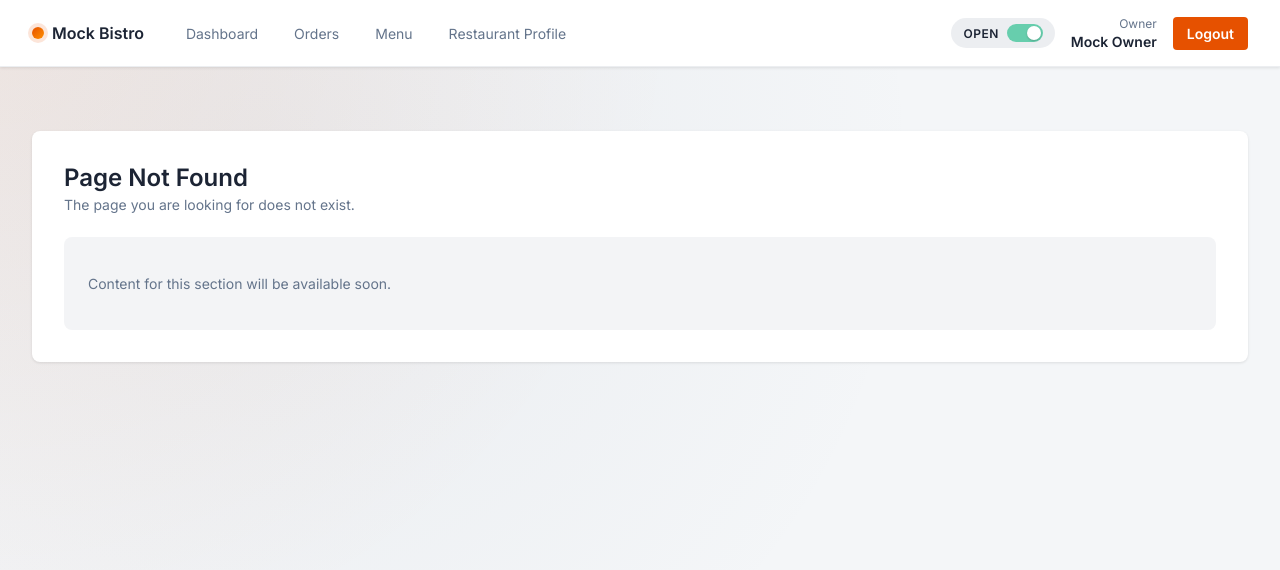
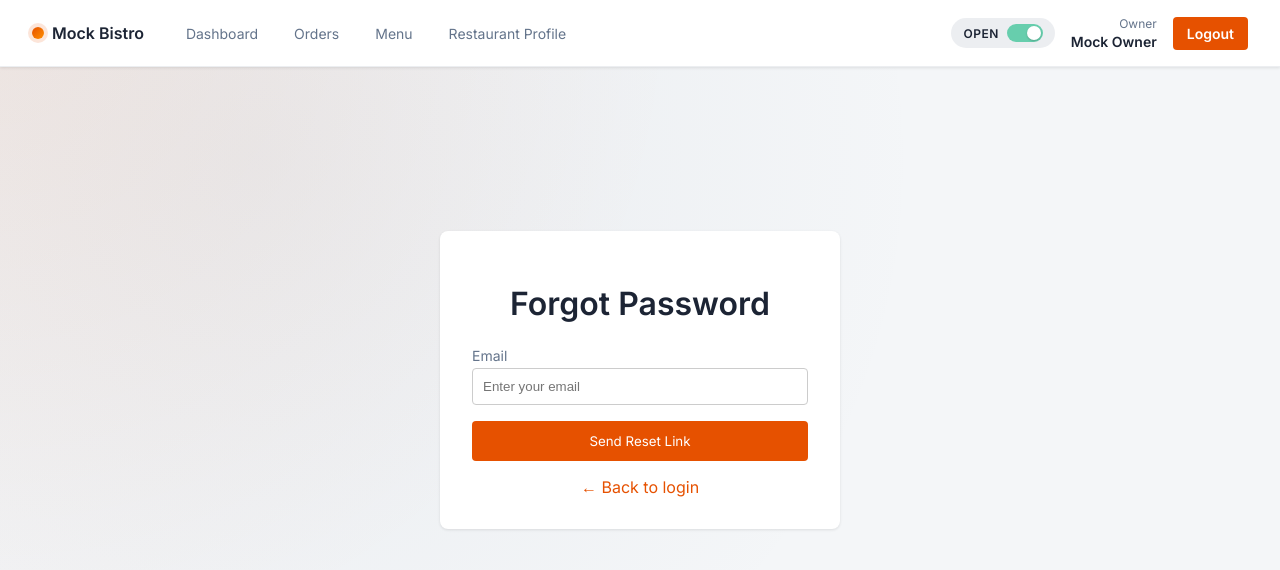
Before and after one commit to 26B-CSE438-Microservices-Architecture/Web, an Angular app: page /forgot-password in a window 1280 px wide. Before the commit this address had no page. Shown: the top 570 px of the page. Built offline with nearby package versions, Linux system fonts and the light colour scheme.

Commit message:
Add forgot password page and login updates

```diff
--- a/src/app/app.routes.ts
+++ b/src/app/app.routes.ts
@@ -6,6 +6,12 @@ export const routes: Routes = [
     loadComponent: () =>
       import('./pages/login/login.component').then(m => m.LoginComponent)
   },
+  {
+  path: 'forgot-password',
+  loadComponent: () =>
+    import('./pages/forgot-password/forgot-password.component')
+      .then(m => m.ForgotPasswordComponent)
+},
   {
     path: '',
     pathMatch: 'full',
@@ -37,6 +43,7 @@ export const routes: Routes = [
     canActivate: [AuthGuard],   // <-- protected
     data: { title: 'Restaurant Profile', subtitle: 'Update details, hours, and availability.' }
   },
+
   {
     path: '**',
     loadComponent: () =>
--- /dev/null
+++ b/src/app/pages/forgot-password/forgot-password.component.css
@@ -0,0 +1,69 @@
+.forgot-page {
+  max-width: 400px;
+  margin: 100px auto;
+  padding: 32px;
+  border-radius: 8px;
+  background-color: #ffffff;
+  box-shadow: 0 1px 3px rgba(0,0,0,0.1);
+  font-family: 'Inter', sans-serif;
+}
+
+h1 {
+  text-align: center;
+  margin-bottom: 24px;
+  color: #1C2434;
+}
+
+.form-group {
+  margin-bottom: 16px;
+}
+
+label {
+  font-size: 14px;
+  color: #64748b;
+  display: block;
+  margin-bottom: 4px;
+}
+
+input {
+  width: 100%;
+  padding: 10px;
+  border: 1px solid #ccc;
+  border-radius: 4px;
+}
+
+button {
+  width: 100%;
+  padding: 12px;
+  background: #E65100;
+  color: white;
+  border: none;
+  border-radius: 4px;
+  cursor: pointer;
+}
+
+button:disabled {
+  opacity: 0.6;
+}
+
+.success {
+  color: green;
+  text-align: center;
+  margin-top: 10px;
+}
+
+.error {
+  color: red;
+  text-align: center;
+  margin-top: 10px;
+}
+
+.back-to-login {
+  text-align: center;
+  margin-top: 16px;
+}
+
+.back-to-login a {
+  color: #E65100;
+  text-decoration: none;
+}
--- /dev/null
+++ b/src/app/pages/forgot-password/forgot-password.component.html
@@ -0,0 +1,30 @@
+<div class="forgot-page">
+
+  <h1>Forgot Password</h1>
+
+  <div class="form-group">
+    <label>Email</label>
+    <input
+      type="email"
+      [(ngModel)]="email"
+      placeholder="Enter your email"
+    />
+  </div>
+
+  <button (click)="send()" [disabled]="loading">
+    {{ loading ? 'Sending...' : 'Send Reset Link' }}
+  </button>
+
+  <p class="success" *ngIf="message">
+    {{ message }}
+  </p>
+
+  <p class="error" *ngIf="error">
+    {{ error }}
+  </p>
+
+  <div class="back-to-login">
+    <a routerLink="/login">← Back to login</a>
+  </div>
+
+</div>
--- /dev/null
+++ b/src/app/pages/forgot-password/forgot-password.component.ts
@@ -0,0 +1,40 @@
+import { Component } from '@angular/core';
+import { FormsModule } from '@angular/forms';
+import { RouterLink } from '@angular/router';
+import { CommonModule } from '@angular/common';
+
+@Component({
+  selector: 'app-forgot-password',
+  standalone: true,
+  imports: [FormsModule, RouterLink, CommonModule],
+  templateUrl: './forgot-password.component.html',
+  styleUrls: ['./forgot-password.component.css']
+})
+export class ForgotPasswordComponent {
+
+  email = '';
+  message = '';
+  error = '';
+  loading = false;
+
+  send() {
+    this.message = '';
+    this.error = '';
+
+    if (!this.email) {
+      this.error = 'Please enter your email';
+      return;
+    }
+
+    this.loading = true;
+
+    console.log('📨 Sending reset request for:', this.email);
+
+    setTimeout(() => {
+      this.loading = false;
+      this.message = 'Reset link sent (mock ✔)';
+      console.log('✅ Reset process completed for:', this.email);
+      this.email = '';
+    }, 1000);
+  }
+}
--- a/src/app/pages/login/login.component.css
+++ b/src/app/pages/login/login.component.css
@@ -15,7 +15,6 @@
 }
 
 .form-group {
-  position: relative;
   margin-bottom: 16px;
 }
 
@@ -35,22 +34,37 @@
   box-sizing: border-box;
 }
 
-.password-group .eye-icon {
+/* Password wrapper */
+.password-wrapper {
+  position: relative;
+}
+
+.password-wrapper input {
+  width: 100%;
+  padding: 10px 40px 10px 12px;
+  border: 1px solid #ccc;
+  border-radius: 4px;
+}
+
+.eye-icon {
   position: absolute;
   right: 10px;
-  top: 36px;
+  top: 50%;
+  transform: translateY(-50%);
   cursor: pointer;
-  user-select: none;
+  color: #64748b;
 }
 
+/* Forgot password right aligned */
 .forgot-password {
-  text-align: right;
-  margin-bottom: 24px;
+  display: flex;
+  justify-content: flex-end;
+  margin-top: 6px;
 }
 
 .forgot-password a {
+  font-size: 13px;
   color: #E65100;
-  font-size: 13px;
   text-decoration: none;
 }
 
@@ -58,6 +72,14 @@
   text-decoration: underline;
 }
 
+/* Remember me */
+.remember-me {
+  margin-bottom: 16px;
+  font-size: 13px;
+  color: #64748b;
+}
+
+/* Button */
 button[type='submit'] {
   width: 100%;
   padding: 12px;
@@ -67,7 +89,6 @@ button[type='submit'] {
   border-radius: 4px;
   font-weight: 600;
   cursor: pointer;
-  transition: background-color 0.2s ease;
 }
 
 button[type='submit']:hover {
--- a/src/app/pages/login/login.component.html
+++ b/src/app/pages/login/login.component.html
@@ -2,6 +2,7 @@
   <h1>Restaurant Admin Login</h1>
 
   <form (ngSubmit)="login()">
+
     <!-- Email -->
     <div class="form-group">
       <label for="email">Email</label>
@@ -18,6 +19,8 @@
     <!-- Password -->
     <div class="form-group password-group">
       <label for="password">Password</label>
+
+      <div class="password-wrapper">
         <input
           [type]="showPassword ? 'text' : 'password'"
           id="password"
@@ -26,17 +29,29 @@
           placeholder="Enter your password"
           required
         />
+
+        <!-- Eye icon inside input -->
         <span class="eye-icon" (click)="togglePassword()">
-        {{ showPassword ? '🙈' : '👁️' }}
+          {{ showPassword ? '◐' : '◎' }}
         </span>
       </div>
 
-    <!-- Forgot Password -->
+      <!-- Forgot password (right side) -->
       <div class="forgot-password">
-      <a href="#" (click)="forgotPassword()">Forgot password?</a>
+        <a routerLink="/forgot-password">Forgot password?</a>
+      </div>
+    </div>
+
+    <!-- Remember Me -->
+    <div class="remember-me">
+      <label>
+        <input type="checkbox" [(ngModel)]="rememberMe" name="rememberMe" />
+        Remember me
+      </label>
     </div>
 
     <!-- Submit -->
     <button type="submit">Login</button>
+
   </form>
 </div>
--- a/src/app/pages/login/login.component.ts
+++ b/src/app/pages/login/login.component.ts
@@ -1,35 +1,52 @@
 import { Component } from '@angular/core';
 import { FormsModule } from '@angular/forms';
-import { Router } from '@angular/router';
+import { Router, RouterLink } from '@angular/router';
 import { AuthService } from '../../services/auth.service';
 
 @Component({
   selector: 'app-login',
+  standalone: true,
+  imports: [FormsModule, RouterLink],
   templateUrl: './login.component.html',
-  styleUrls: ['./login.component.css'],
-  standalone: true,
-  imports: [FormsModule]
+  styleUrls: ['./login.component.css']
 })
 export class LoginComponent {
+
   email: string = '';
   password: string = '';
   showPassword: boolean = false;
+  rememberMe: boolean = false;
 
-  constructor(private router: Router, private auth: AuthService) {}
+  constructor(private router: Router, private auth: AuthService) {
+
+  if (typeof window !== 'undefined') {
+    const savedEmail = localStorage.getItem('rememberedEmail');
+
+    if (savedEmail) {
+      this.email = savedEmail;
+      this.rememberMe = true;
+    }
+  }
+}
 
   togglePassword() {
     this.showPassword = !this.showPassword;
   }
 
-  login() {
-    if (this.auth.login(this.email, this.password)) {
-      this.router.navigate(['/dashboard']); // Navigate on success
-    } else {
-      alert('Invalid email or password');
+ login() {
+  if (this.auth.login(this.email, this.password)) {
+
+    if (typeof window !== 'undefined') {
+      if (this.rememberMe) {
+        localStorage.setItem('rememberedEmail', this.email);
+      } else {
+        localStorage.removeItem('rememberedEmail');
+      }
     }
-  }
 
-  forgotPassword() {
-    alert('Password recovery not implemented yet 😅');
+    this.router.navigate(['/dashboard']);
+  } else {
+    alert('Invalid email or password');
   }
 }
+}
```
Lines whose indentation alone changed are shown as unchanged.
